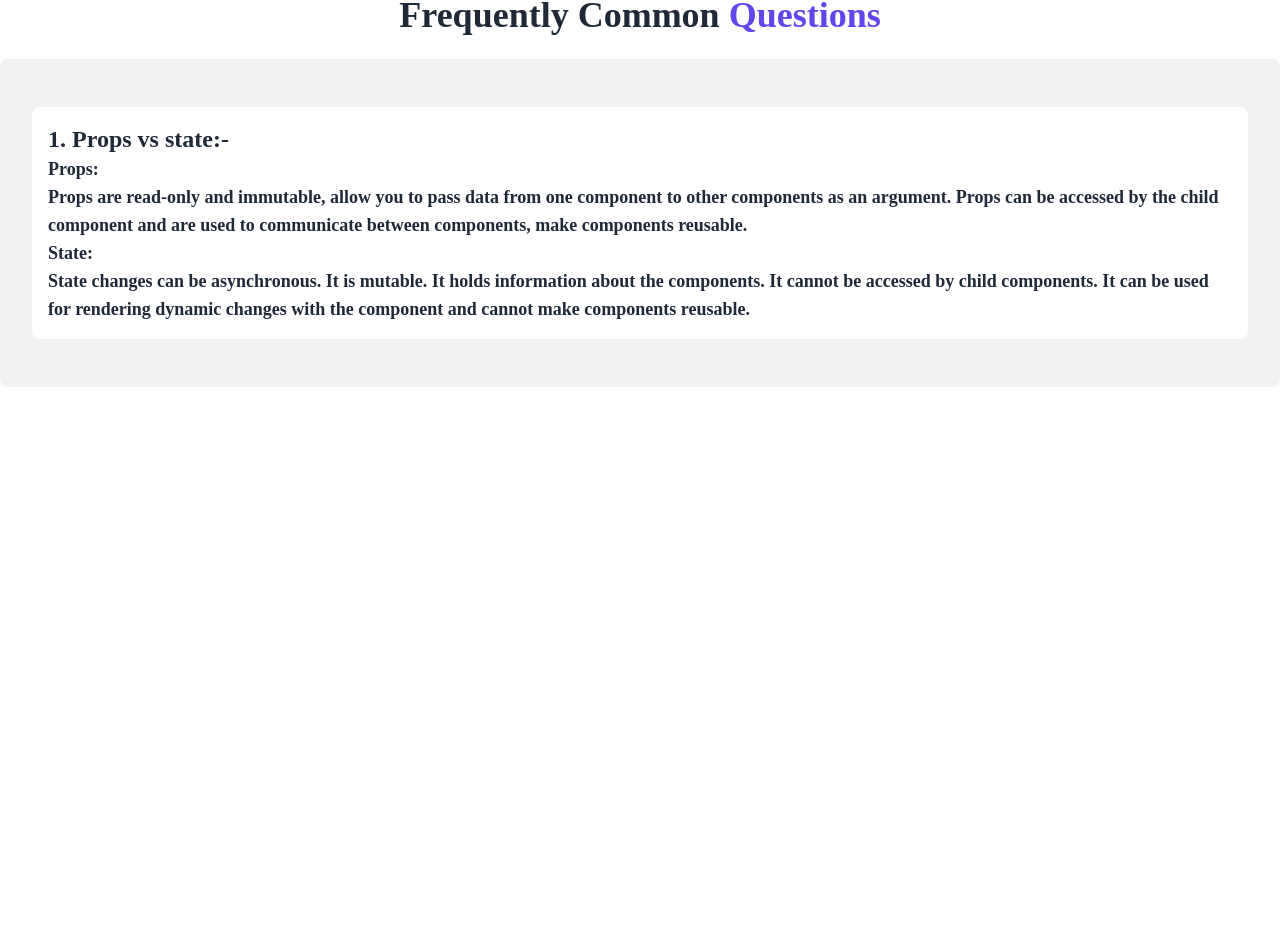
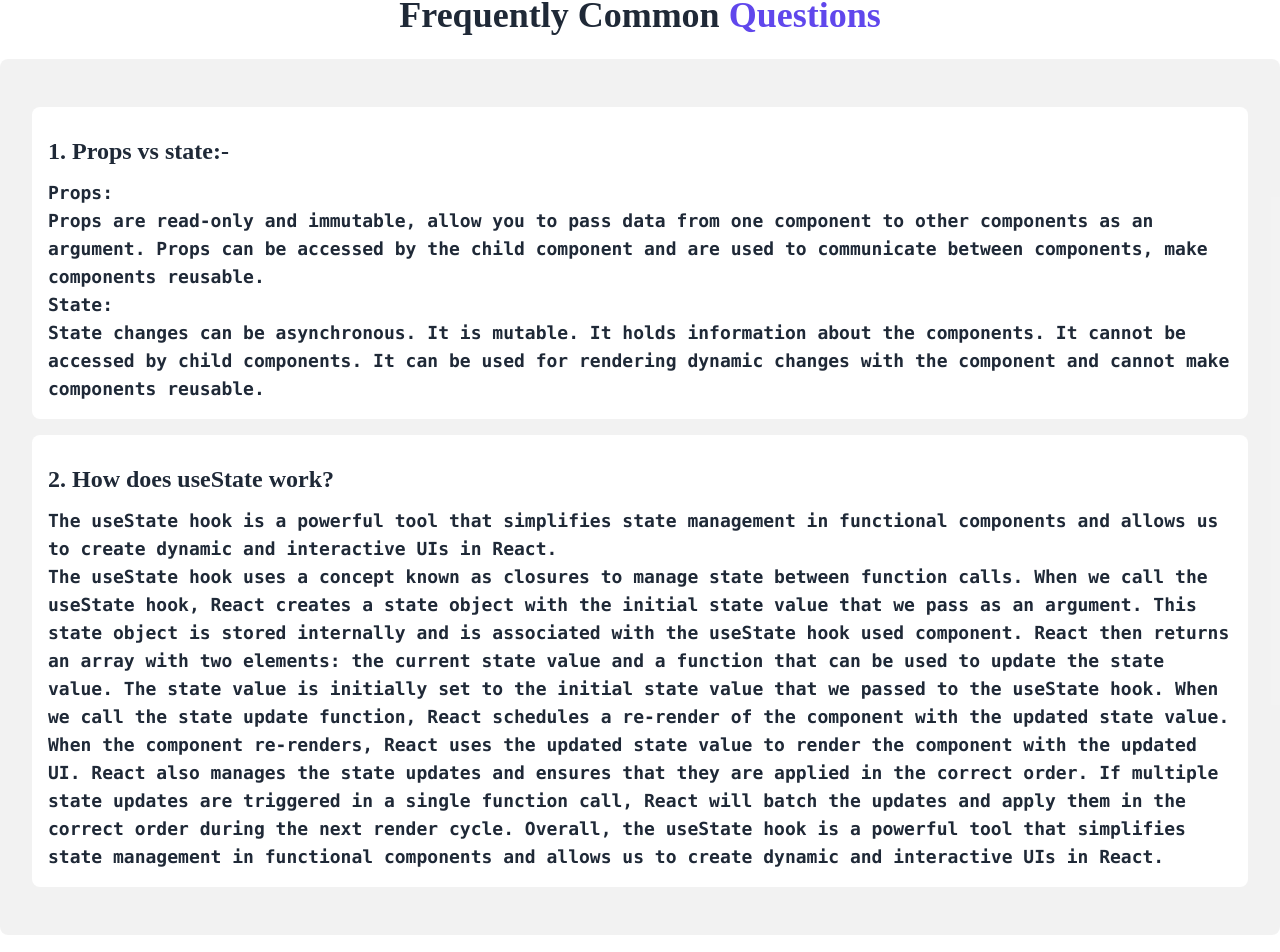
Before and after one commit to ACM-Anik/knowledge_cafe-a8, a React (Vite) app: page / in a window 1280 px wide. Shown: the part 4630-5582 px from the top of the page. Before the commit the page ends 5041 px from the top, so only its background shows below. Built offline with nearby package versions, Linux system fonts and the light colour scheme.

Commit message:
Question no.2 added

```diff
--- a/src/components/Questions/Questions.jsx
+++ b/src/components/Questions/Questions.jsx
@@ -9,15 +9,22 @@ const Questions = () => {
             </div>
             <div className="my-6 p-4 md:p-8 rounded-lg bg-[#1111110D]">
                 <div className="bg-white rounded-lg p-4 my-4">
-                    <h1 className="text-2xl font-bold ">1. Props vs state:-</h1>
-                    <p className="text-lg font-semibold">Props: <br />
+                    <h1 className="text-2xl font-bold my-3">1. Props vs state:-</h1>
+                    <p className="text-lg font-semibold font-mono">Props: <br />
                         Props are read-only and immutable, allow you to pass data from one component to other components as an argument. Props can be accessed by the child component and are used to communicate between components, make components reusable.
                     </p>
-                    <p className="text-lg font-semibold">State: <br />
+                    <p className="text-lg font-semibold font-mono">State: <br />
                         State changes can be asynchronous. It is mutable. It holds information about the components. It cannot be accessed by child components. It can be used for rendering dynamic changes with the component and cannot make components reusable.
                     </p>
                 </div>
+                <div className="bg-white rounded-lg p-4 my-4">
+                    <h1 className="text-2xl font-bold my-3">2. How does useState work?</h1>
+                    <p className="text-lg font-semibold font-mono">
+                        The useState hook is a powerful tool that simplifies state management in functional components and allows us to create dynamic and interactive UIs in React. <br />
 
+                        The useState hook uses a concept known as closures to manage state between function calls. When we call the useState hook, React creates a state object with the initial state value that we pass as an argument. This state object is stored internally and is associated with the useState hook used component. React then returns an array with two elements: the current state value and a function that can be used to update the state value. The state value is initially set to the initial state value that we passed to the useState hook. When we call the state update function, React schedules a re-render of the component with the updated state value. When the component re-renders, React uses the updated state value to render the component with the updated UI. React also manages the state updates and ensures that they are applied in the correct order. If multiple state updates are triggered in a single function call, React will batch the updates and apply them in the correct order during the next render cycle. Overall, the useState hook is a powerful tool that simplifies state management in functional components and allows us to create dynamic and interactive UIs in React.
+                    </p>
+                </div>
             </div>
         </div>
     );
```
